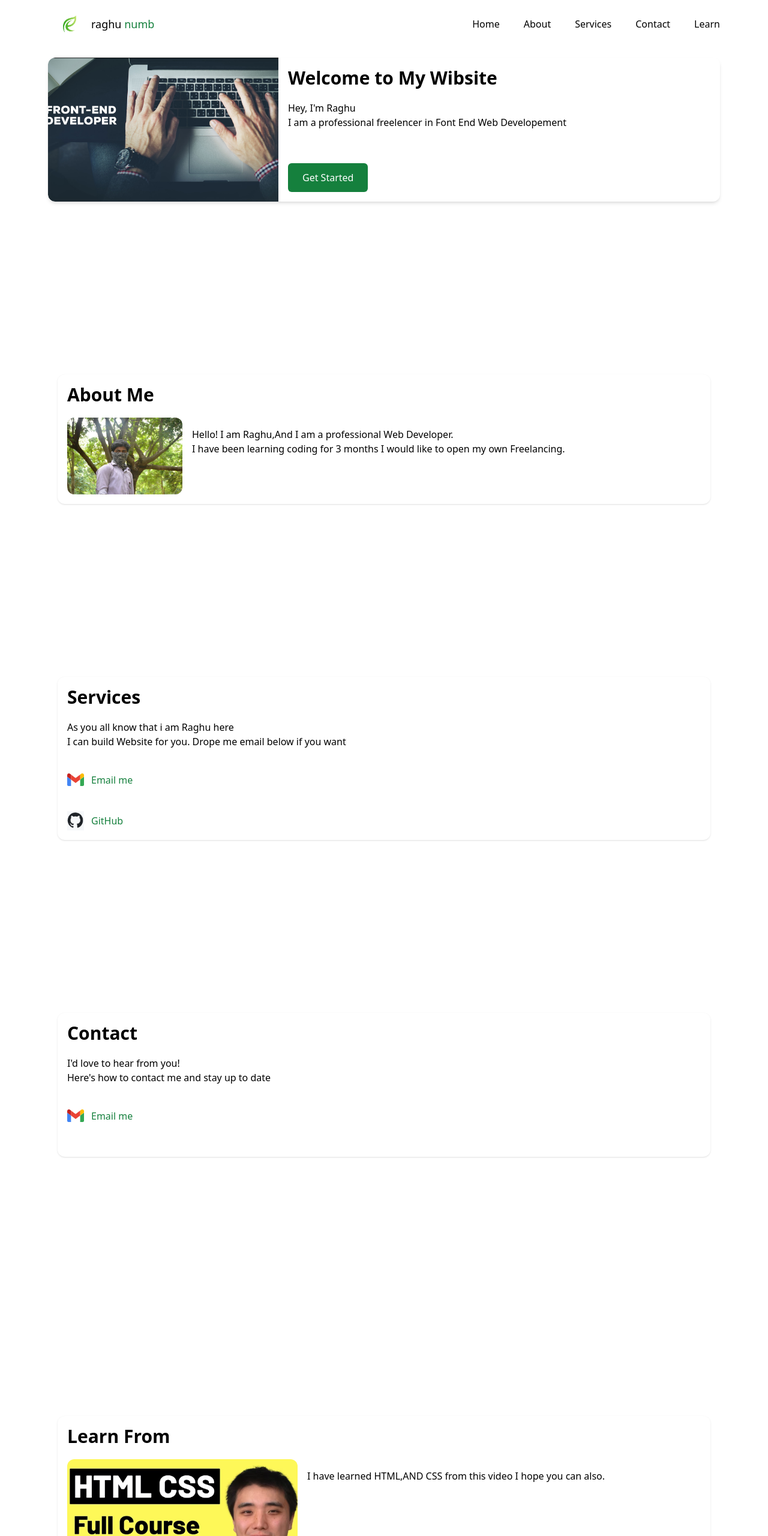
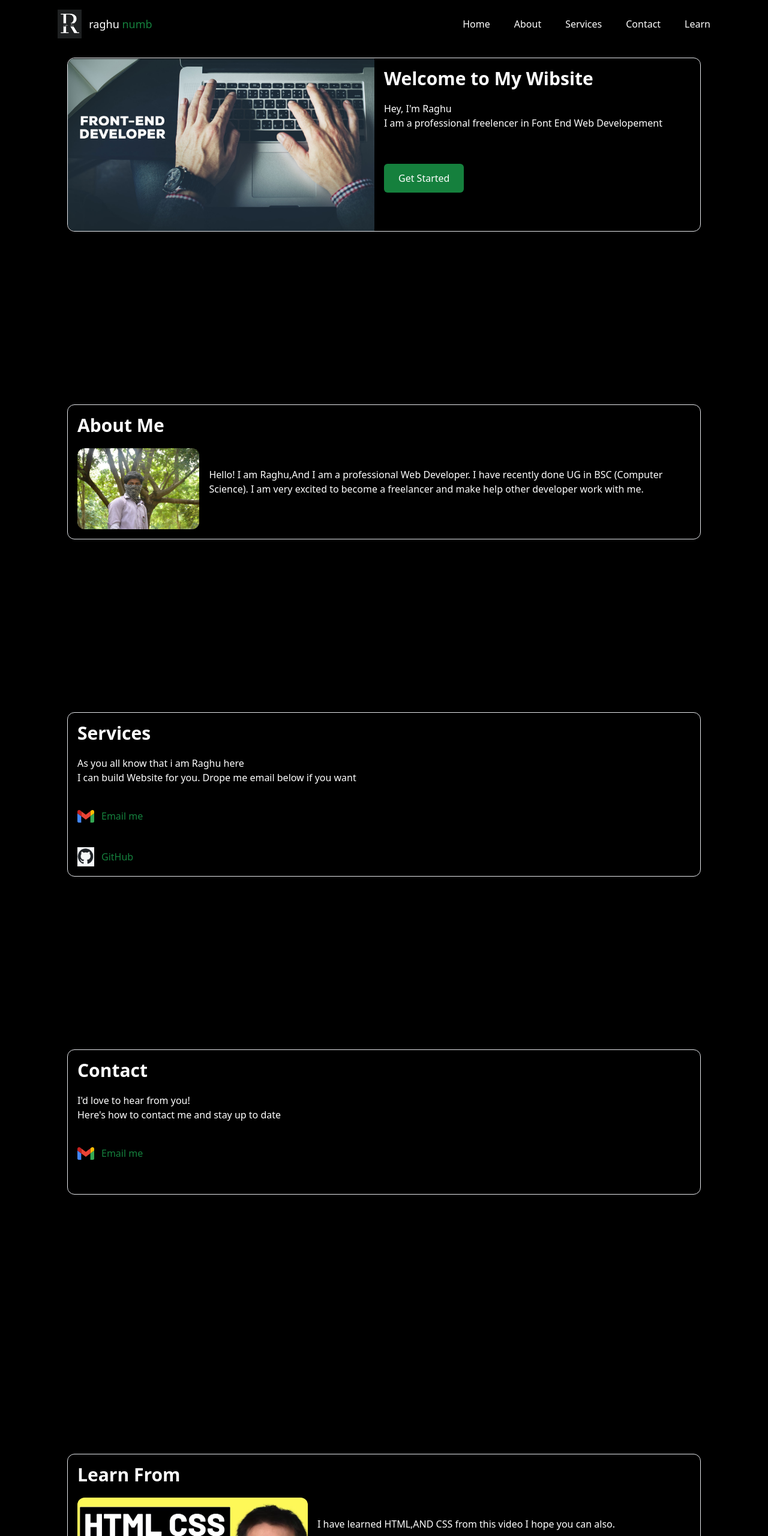
Before and after one commit to devil-mask1432/tailwindweb, a website: page index.html in a window 1280 px wide. Shown: the top 2560 px of the page at 60% size. Drawn offline with Linux system fonts and the light colour scheme.

Commit message:
Bg,some par align adjusted with new logo added

```diff
--- a/index.html
+++ b/index.html
@@ -5,19 +5,19 @@
   <meta name="viewport" content="width=device-width, initial-scale=1.0">
   <title>myweb</title>
   <link rel="stylesheet" href="src/output.css">
-  <link rel="icon" type="assets/icon" href="assets/navbrand.jpg">
+  <link rel="icon" type="assets/icon" href="assets/Secondary Logo.png">
 </head>
-<body class="scroll-smooth">
-  <header>
-  <nav class="flex justify-between sm:pr-20 sm:pl-20  items-center fixed left-0 right-0 top-0 h-20   z-50 bg-white">
+<body class="scroll-smooth bg-black text-white">
+  <header class="">
+  <nav class="flex justify-between sm:pr-24 sm:pl-24  items-center fixed left-0 right-0 top-0 h-20 pl-4  z-50 bg-black">
     <div class=" flex  items-center flex-shrink-0">
-      <img src="assets/navbrand.jpg" alt="" class="h-12 ">
+      <img src="assets/Secondary Logo.png" alt="" class="h-12 bg-black object-fill mr-3">
       <a href="#home">
         <h1 class="text-lg ">raghu <span class="text-green-700">numb</span></h1>
       </a>
     </div>
     <div class=" flex-shrink-0 ">
-      <ul class="invisible sm:visible sm:flex space-x-10  ">
+      <ul class="invisible sm:invisible sm:flex space-x-10 md:visible ">
         <li><a href="#home" class="hover:underline  decoration-green-700 cursor-pointer" >Home</a></li>
         <li><a href="#about" class="hover:underline decoration-green-700 cursor-pointer">About</a></li>
         <li><a href="#services" class="hover:underline decoration-green-700 cursor-pointer">Services</a></li>
@@ -30,13 +30,13 @@
 <!--Nav bar-->
 
 <!--Home page -->
-<main class="sm:mx-20 py-24 mb-24 " id="home">
-  <div class="max-auto max-w-full bg-white overflow-hidden shadow-md rounded-xl ">
-    <div class=" shrink-0 sm:flex">
-      <div>
-        <img src="assets/FEW.png" alt="" class="object-cover   h-full w-full md:w-96 md:h-full md:rounded-l-xl">
+<main class="sm:mx-24 py-24 mb-24 pr-4 pl-4" id="home">
+  <div class="max-auto max-w-full bg-black text-white overflow-hidden shadow-md rounded-xl border ">
+    <div class=" sm:flex ">
+      <div class="flex-1">
+        <img src="assets/FEW.png" alt="" class="object-cover h-full w-full  md:w-screen md:h-full md:rounded-l-xl">
       </div>
-    <div class="p-4">
+    <div class="p-4 flex-1">
       <h1 class=" mb-5 font-bold text-3xl ">
         Welcome to My Wibsite
       </h1>
@@ -56,20 +56,19 @@
 
   <!--About Page -->
   <main class="sm:mx-24 py-24 mb-24  " id="about">
-    <div class="max-auto max-w-full bg-white overflow-hidde shadow rounded-xl p-4 ">
+    <div class="max-auto max-w-full bg-black overflow-hidde shadow rounded-xl p-4 border ml-4 mr-4">
       <h1 class=" mb-5 font-bold text-3xl">
        About Me
       </h1>
     <div class="sm:flex">
       <div class="">
-        <img class="h-48 w-full rounded-xl object-cover md:h-full md:w-48" src="assets/WhatsApp Image 2024-12-08 at 10.00.05.jpeg" alt="">
+        <img class="h-48 w-full rounded-xl object-cover md:h-full md:w-96" src="assets/WhatsApp Image 2024-12-08 at 10.00.05.jpeg" alt="">
       </div>
-      <div class="p-4">
+      <div class="md:p-4 mt-4">
         <p>
           Hello! I am Raghu,And I am a professional Web Developer.
-        </p>
-        <p>
-          I have been learning coding for 3 months I would like to open my own Freelancing.
+          I have recently done UG in BSC (Computer Science).
+          I am very excited to become a freelancer and make help other developer work with me.
         </p>
       </div>
     </div>
@@ -77,7 +76,7 @@
   </main>
 <!--Services Page-->
 <main class="sm:mx-24 py-24 mb-24 "  id="services">
-  <div class=" max-auto max-w-full bg-white overflow-hidde shadow rounded-xl p-4">
+  <div class=" max-auto max-w-full bg-black overflow-hidde shadow rounded-xl p-4 border ml-4 mr-4">
     <h1 class=" mb-5 font-bold text-3xl">
      Services
     </h1>
@@ -97,7 +96,7 @@
 </main>
 <!--Contact Page-->
 <main class="sm:mx-24 py-24 mb-24 pb-60 " id="contact">
-  <div class="max-auto max-w-full bg-white overflow-hidde  shadow rounded-xl p-4">
+  <div class="max-auto max-w-full bg-black overflow-hidde  shadow rounded-xl p-4 border ml-4 mr-4">
     <h1 class=" mb-5 font-bold text-3xl">
      Contact
     </h1>
@@ -115,28 +114,28 @@
 </main>
 <!--Learn Page-->
 <main class="sm:mx-24 py-24 mb-24 pb-96 " id="learn">
-  <div class="mb-5 max-auto max-w-full bg-white overflow-hidde  shadow rounded-xl p-4">
+  <div class="mb-5 max-auto max-w-full bg-black overflow-hidde  shadow rounded-xl p-4 border ml-4 mr-4">
     <h1 class=" mb-5 font-bold text-3xl ">
       Learn From
      </h1>
      <div >
       <div>
-       <div class="sm:flex">
-        <a href="https://www.youtube.com/watch?v=EerdGm-ehJQ" class="mb-4">
-          <img src="assets/image.png" alt="video-tumbnail" class=" h-48 w-full md:w-96 md:h-full rounded-xl object-cover">
+       <div class="sm:flex mb-10">
+        <a href="https://www.youtube.com/watch?v=EerdGm-ehJQ" class="">
+          <img src="assets/image.png" alt="video-tumbnail" class="flex-1  h-48 w-full md:w-96 md:h-full rounded-xl object-cover">
         </a>
-        <p class="p-4">
+        <p class="md:p-4 mt-4 flex-1">
           I have learned HTML,AND CSS from this video I hope you can also.
         </p>
        </div>
 
       <div class="sm:flex">
         <a href="https://www.youtube.com/watch?v=EerdGm-ehJQ" >
-          <img  src="assets/Screenshot 2025-03-18 123609.png" alt="video-tumbnail" class="rounded-xl md:w-96 md:h-full  h-48 w-full object-cover">
+          <img  src="assets/Screenshot 2025-03-18 123609.png" alt="video-tumbnail" class=" flex-1 rounded-xl md:w-96 md:h-full  h-48 w-full object-cover">
         </a>
-        <p class="p-4">
-           JS from above videos. Check out these video if you wanted to <br> learnt HTML,CSS AND JAVASCRIPT.
-           More info about vedios creator, His name is Simon and <br>he wanted to make TEC Career easy for everyone. His teaching method is totaly different
+        <p class="md:p-4 mt-4 flex-1">
+           JS from above videos. Check out these video if you wanted to  learnt HTML,CSS AND JAVASCRIPT.
+           More info about vedios creator, His name is Simon and he wanted to make TEC Career easy for everyone. His teaching method is totaly different
         </p>
       </div>
     </div>
```
Also changed, not shown: assets/Secondary Logo.png (added), src/output.css.
